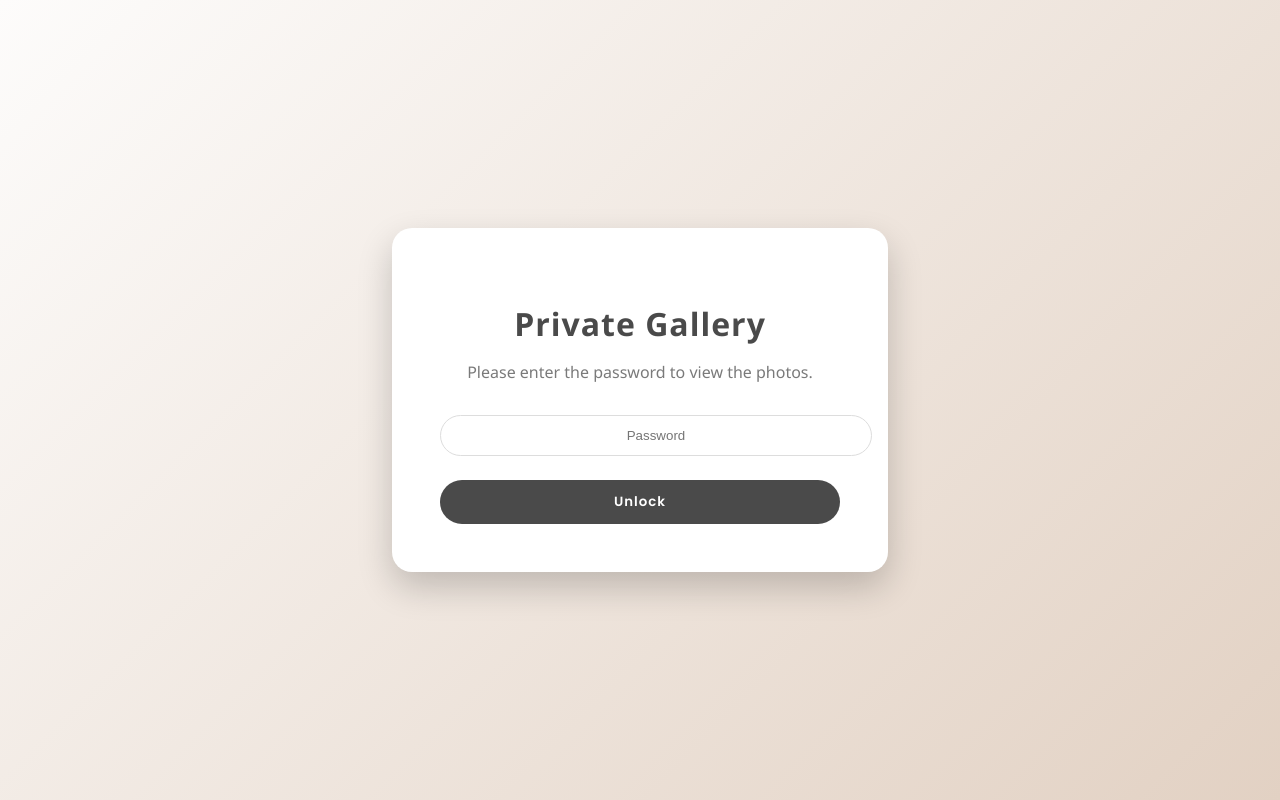
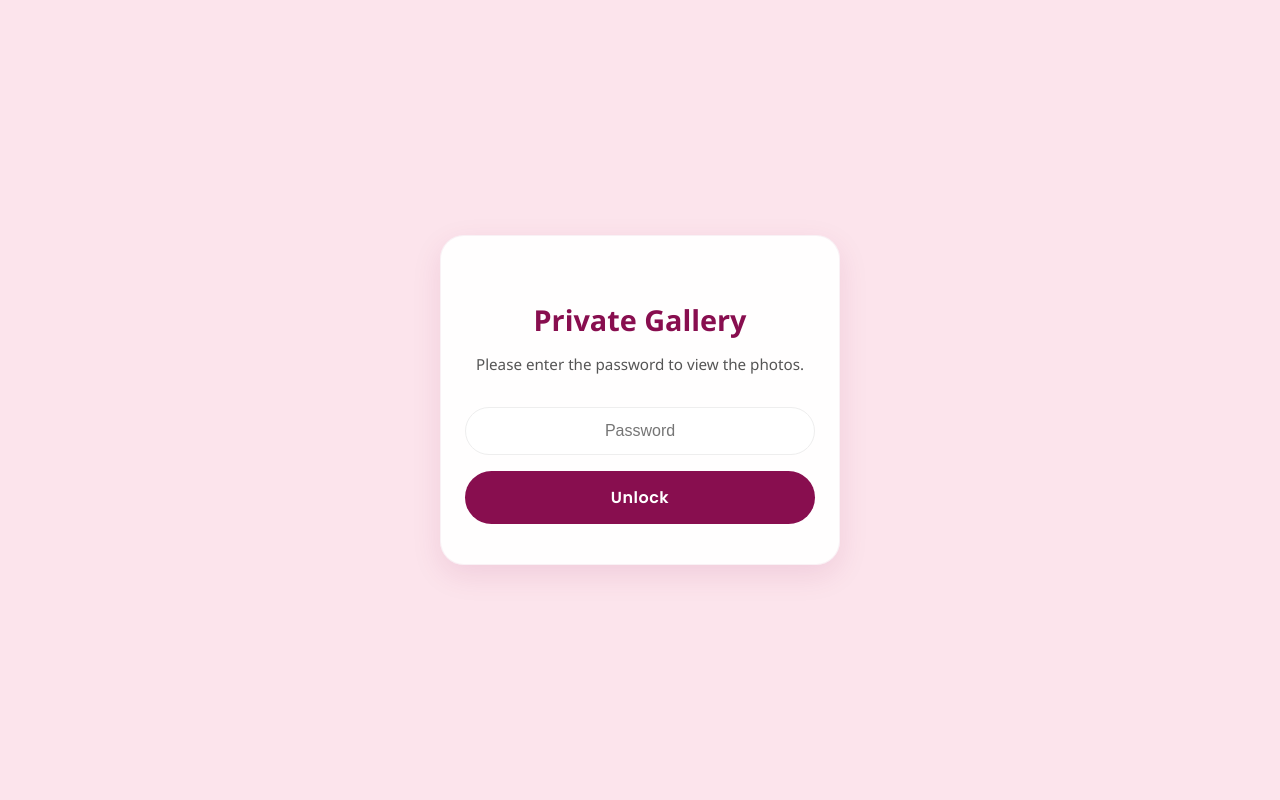
Before and after one commit to dennis090503/wedding-frontend, a React (Create React App) app: page / in a window 1280 px wide. Built offline with nearby package versions, Linux system fonts and the light colour scheme; no server answers.

Commit message:
UI Polish: Wedding theme and elegant loader

```diff
--- a/src/App.css
+++ b/src/App.css
@@ -1,3 +1,4 @@
+/* KEEP THESE: Original React Defaults */
 .App {
   text-align: center;
 }
@@ -13,112 +14,127 @@
   }
 }
 
-.App-header {
-  background-color: #282c34;
-  min-height: 100vh;
-  display: flex;
-  flex-direction: column;
-  align-items: center;
-  justify-content: center;
-  font-size: calc(10px + 2vmin);
-  color: white;
+/* PASTE NEW THEME BELOW THIS LINE */
+/* --- Global Theme Sync --- */
+:root {
+  --wedding-plum: #880e4f;
+  --wedding-pink: #fce4ec;
+  --wedding-gold: #c2a38a;
 }
 
-.App-link {
-  color: #61dafb;
+/* --- Loader Centering Fix --- */
+.loader-container {
+    height: 100vh;
+    width: 100vw;
+    display: flex;
+    flex-direction: column;
+    justify-content: center;
+    align-items: center;
+    background-color: var(--wedding-pink);
+    position: fixed;
+    top: 0;
+    left: 0;
+    z-index: 10000;
 }
 
-@keyframes App-logo-spin {
-  from {
-    transform: rotate(0deg);
-  }
-  to {
-    transform: rotate(360deg);
-  }
+.spinner {
+    width: 60px;
+    height: 60px;
+    border: 4px solid rgba(136, 14, 79, 0.1);
+    border-top: 4px solid var(--wedding-plum);
+    border-radius: 50%;
+    animation: App-logo-spin 1s linear infinite;
 }
-/* Modern Wedding Theme Login */
-/* Update these specific blocks in App.css */
+
+/* --- Login Screen Theme & Alignment --- */
 .login-screen {
     height: 100vh !important;
+    width: 100vw !important;
     display: flex !important;
     justify-content: center !important;
     align-items: center !important;
-    background: linear-gradient(135deg, #fdfcfb 0%, #e2d1c3 100%) !important;
-    position: fixed !important; /* Ensures it covers the whole screen */
+    background-color: var(--wedding-pink) !important;
+    position: fixed !important;
     top: 0;
     left: 0;
-    width: 100vw;
     z-index: 9999;
 }
 
 .login-box {
-    background: white !important;
-    padding: 3rem !important;
-    border-radius: 20px !important;
-    box-shadow: 0 15px 35px rgba(0,0,0,0.2) !important;
+    background: rgba(255, 255, 255, 0.95) !important;
+    padding: 2.5rem 1.5rem !important;
+    border-radius: 24px !important;
+    box-shadow: 0 10px 30px rgba(136, 14, 79, 0.1) !important;
     text-align: center !important;
-    max-width: 400px !important;
-    width: 90% !important;
+    max-width: 350px !important;
+    width: 85% !important;
+    border: 1px solid rgba(136, 14, 79, 0.05);
 }
 
 .login-box h2 {
-    color: #4a4a4a;
-    font-size: 2rem;
+    color: var(--wedding-plum);
+    font-size: 1.8rem;
     margin-bottom: 0.5rem;
-    letter-spacing: 1px;
+    font-weight: 700;
 }
 
 .login-box p {
-    color: #7a7a7a;
+    color: #555;
+    font-size: 0.95rem;
     margin-bottom: 2rem;
+    line-height: 1.4;
+}
+
+/* --- Mobile Alignment Fix for Form --- */
+.login-box form {
+    display: flex;
+    flex-direction: column;
+    align-items: center;
+    width: 100%;
 }
 
 .login-box input {
-    width: 100%;
-    padding: 12px 15px;
-    margin-bottom: 1.5rem;
-    border: 1px solid #ddd;
-    border-radius: 30px; /* Rounded pill shape */
+    width: 100% !important;
+    box-sizing: border-box;
+    padding: 14px 20px !important;
+    margin-bottom: 1rem !important;
+    border: 1.5px solid #eee !important;
+    border-radius: 50px !important;
     outline: none;
+    font-size: 1rem;
     transition: 0.3s;
     text-align: center;
 }
 
 .login-box input:focus {
-    border-color: #c2a38a;
-    box-shadow: 0 0 8px rgba(194, 163, 138, 0.3);
+    border-color: var(--wedding-plum) !important;
+    background: #fff;
 }
 
 .login-box button {
-    width: 100%;
-    padding: 12px;
-    background-color: #4a4a4a;
-    color: white;
-    border: none;
-    border-radius: 30px;
+    width: 100% !important;
+    padding: 14px !important;
+    background-color: var(--wedding-plum) !important;
+    color: white !important;
+    border: none !important;
+    border-radius: 50px !important;
     cursor: pointer;
     font-weight: 600;
-    letter-spacing: 1px;
-    transition: 0.3s ease;
+    font-size: 1rem;
+    letter-spacing: 0.5px;
+    transition: transform 0.2s, background-color 0.2s;
 }
 
 .login-box button:hover {
-    background-color: #c2a38a; /* Soft gold/tan on hover */
+    background-color: #6a0b3d !important;
     transform: translateY(-2px);
 }
 
-.spinner {
-    width: 60px;
-    height: 60px;
-    border: 3px solid rgba(194, 163, 138, 0.1);
-    border-top: 3px solid #c2a38a;
-    border-radius: 50%;
-    animation: spin 1.2s cubic-bezier(0.5, 0, 0.5, 1) infinite;
+.login-box button:active {
+    transform: translateY(0);
 }
 
-.loader-container p {
-    margin-top: 15px;
-    color: #c2a38a;
-    font-style: italic;
-    letter-spacing: 2px;
+@keyframes App-logo-spin {
+    from { transform: rotate(0deg); }
+    to { transform: rotate(360deg); }
 }
```
